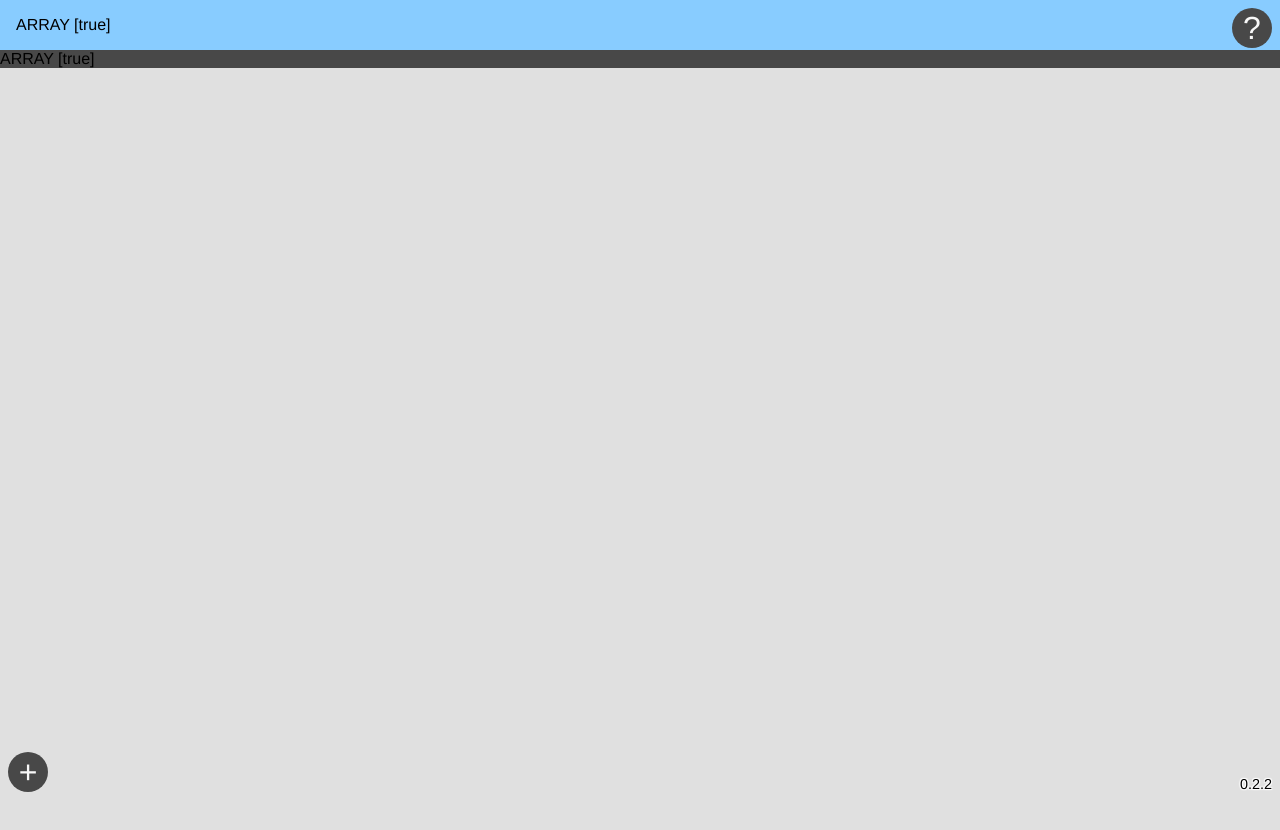
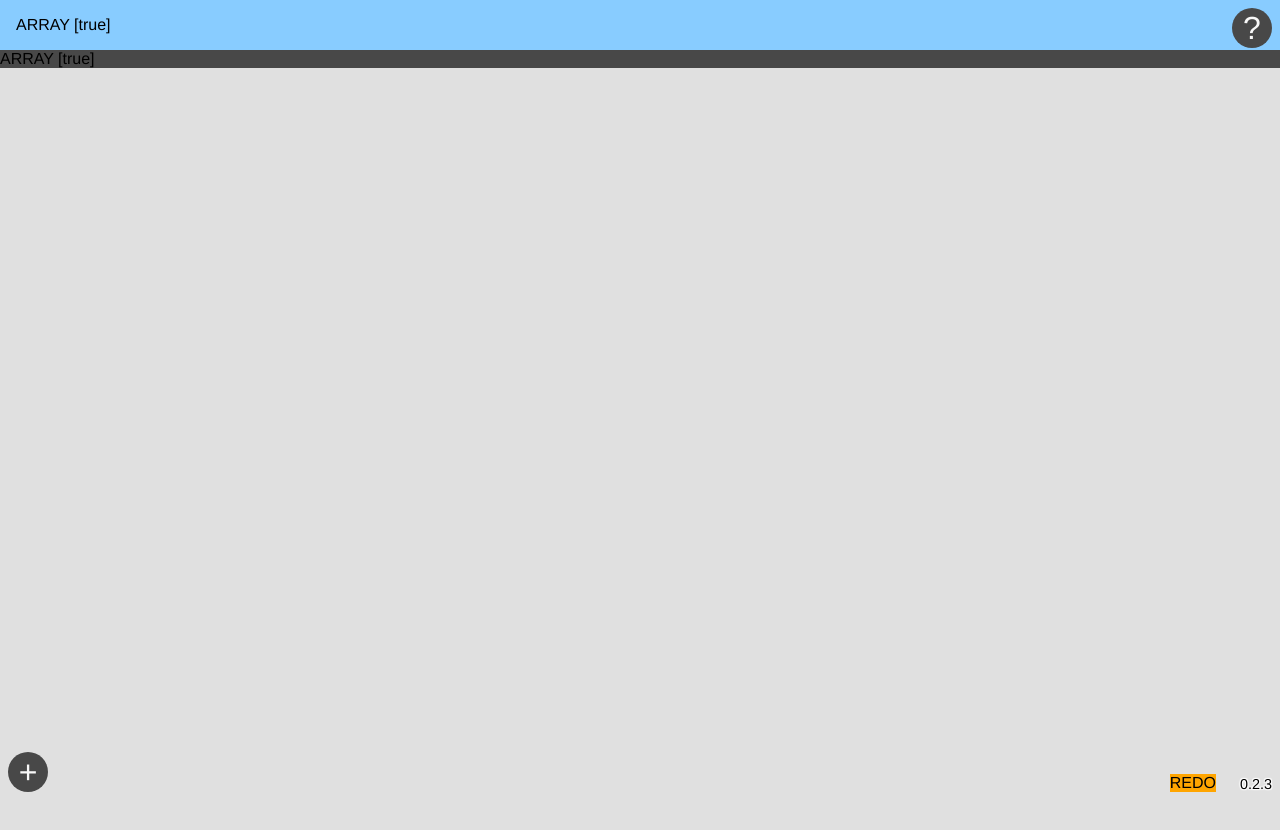
Before and after one commit to philrmass/what-next, a React app: page / in a window 1280 px wide. Shown: the top 830 px of the page. Built offline with nearby package versions, Linux system fonts and the light colour scheme; the HTML template or start-up script is replaced by a standard one.

Commit message:
add redo

```diff
--- a/src/components/App.js
+++ b/src/components/App.js
@@ -42,6 +42,24 @@ export default function App() {
     setSummary('Copied');
   };
 
+  const redo = () => {
+    console.log('REDO');
+    if (Array.isArray(events)) {
+      console.log('do it', events.length);
+      const obj = events.reduce((obj, event) => ({
+        ...obj,
+        [event.guid]: {
+          id: event.guid,
+          at: event.start,
+          duration: 0,
+          text: event.text,
+        },
+      }), {});
+      setEvents(obj);
+      setOrder(getEventOrder(obj));
+    }
+  };
+
   const setSummary = (verb) => {
     const statusMs = 30000;
     const message = `${verb} ${events.length} events`;
@@ -52,6 +70,9 @@ export default function App() {
 
   return (
     <div className={styles.page}>
+      <div className={styles.redo}>
+        <button onClick={() => redo()}>REDO</button>
+      </div>
       <Eventz events={events} order={order} updateEvent={updateEvent} />
       <Events events={events} order={order} updateEvent={updateEvent} />
       <Menu save={save} load={load} copy={copy} status={status} />
--- a/src/components/App.module.css
+++ b/src/components/App.module.css
@@ -1,3 +1,10 @@
+.redo {
+  position: fixed;
+  bottom: var(--size1);
+  right: var(--size8);
+  background: orange;
+}
+
 .page {
   height: 100vh;
   background: #484848;
--- a/src/components/Eventz.js
+++ b/src/components/Eventz.js
@@ -7,6 +7,7 @@ export default function Eventz({
   updateEvent,
 }) {
   const all = getAll(events, order);
+  console.log('ALL', all);
 
   return (
     <>
@@ -15,16 +16,15 @@ export default function Eventz({
       </div>
       <ul>
         {all.map(event => {
-          const text = JSON.stringify(event, null, 2);
-          //const { date, start, end, until, code } = eventToDisplay(event, now);
-          const date = getDisplayDate(event.date);
-          const start = getDisplayTime(event.start);
-          const end = getDisplayTime(event.end);
+          console.log('TEXT', event.text);
+          const date = getDisplayDate(event.at);
+          const start = getDisplayTime(event.at);
+          const end = getDisplayTime(0);
           const background = '#fdb';
           const style = { background };
 
           return (
-            <li key={event.guid} className={styles.event} style={style}>
+            <li key={event.id} className={styles.event} style={style}>
               <div className={styles.until}>
                 <div className={styles.untilText}>until</div>
               </div>
--- a/src/version.js
+++ b/src/version.js
@@ -1 +1 @@
-export const version = '0.2.2';
+export const version = '0.2.3';
```
